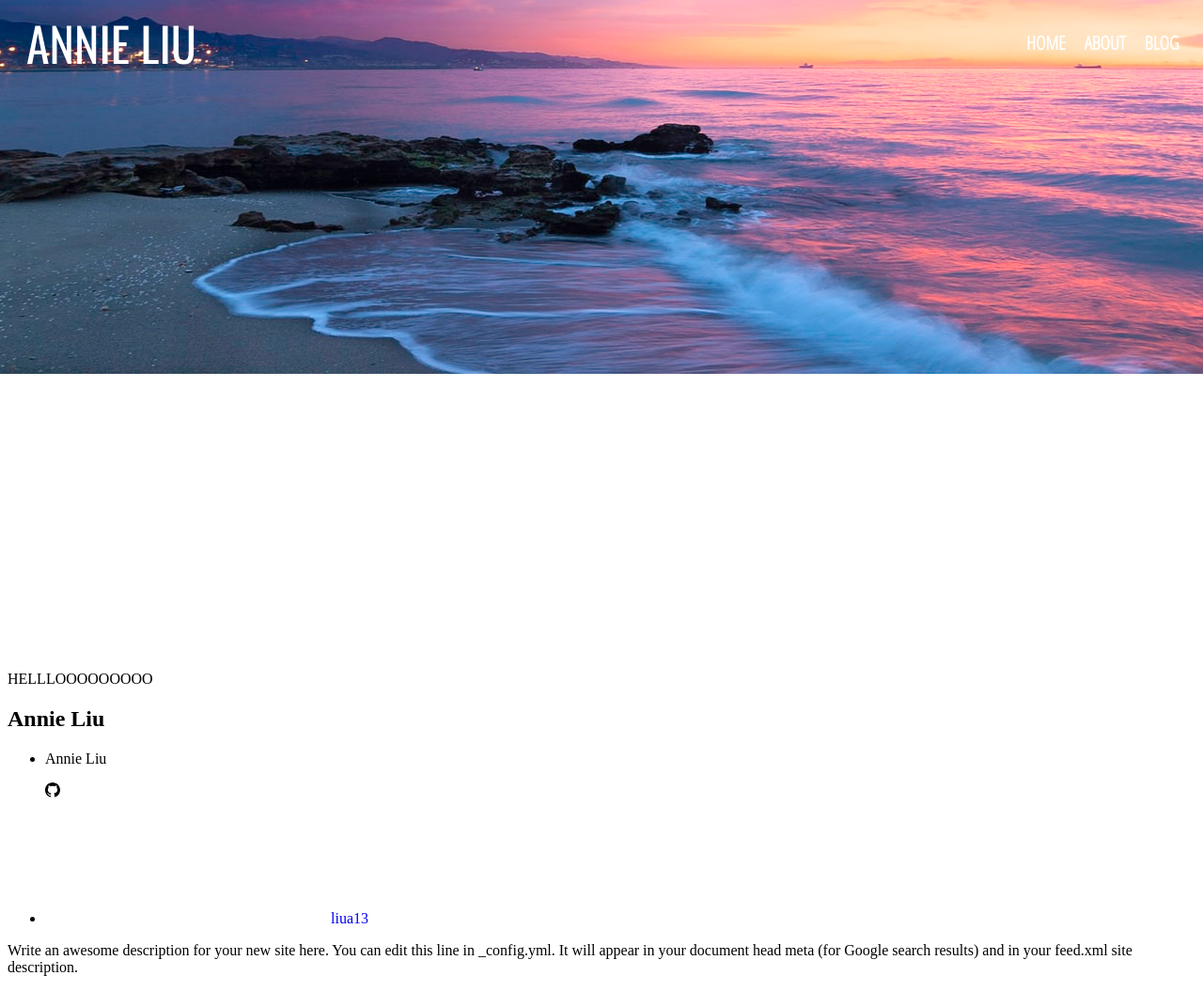
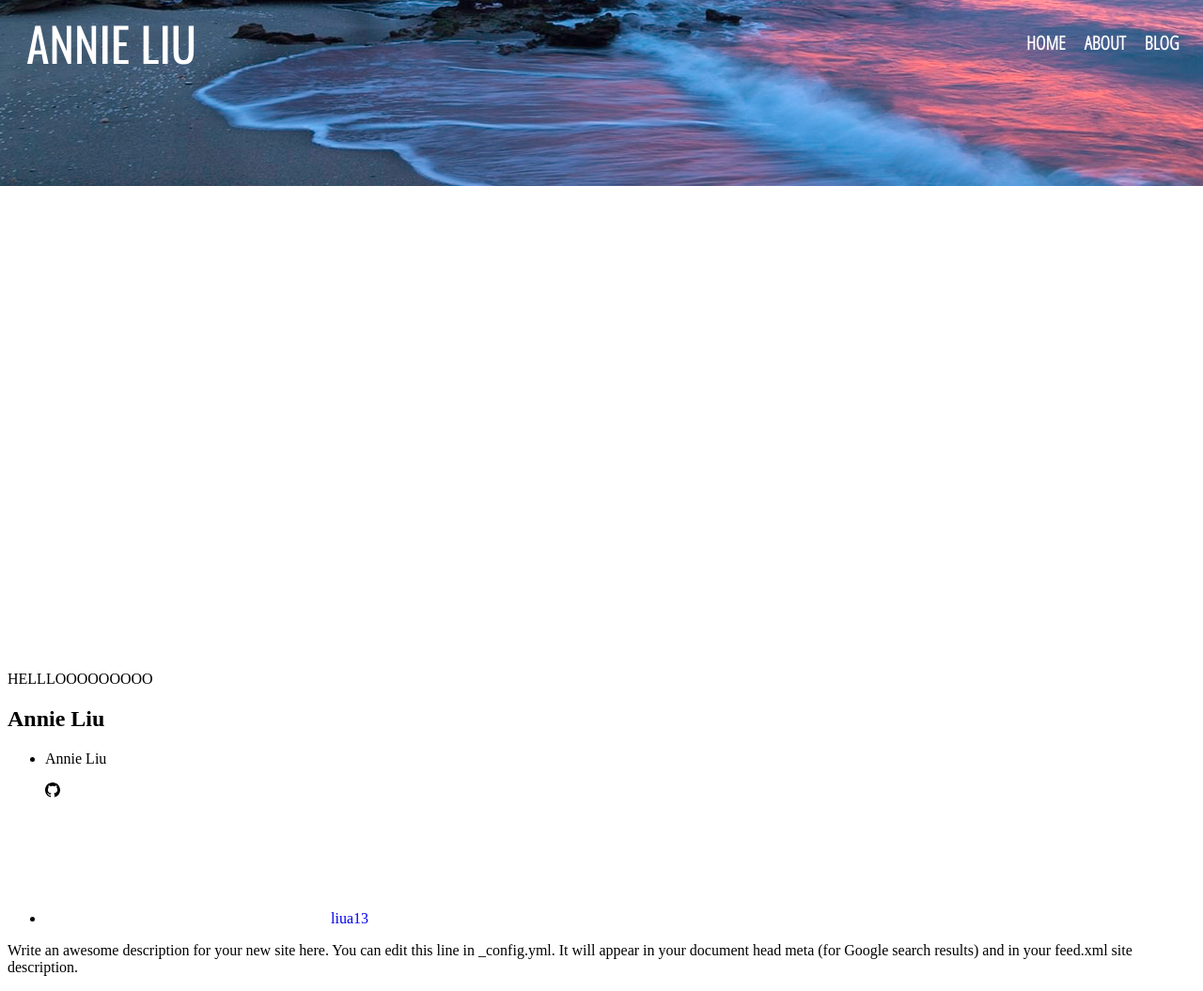
Before and after one commit to liua13/Blog, a Jekyll site: the page built from index.markdown, in a window 1280 px wide. Shown: the whole page at 94% size. Built offline with Jekyll 4.4.1, drawn with Linux system fonts in a browser that asks for light colours; nearby versions of some CDN libraries.

Commit message:
updated home

```diff
--- a/assets/SCSS/main.scss
+++ b/assets/SCSS/main.scss
@@ -20,10 +20,10 @@
 	background-repeat: no-repeat;
 	background-attachment: fixed;
 	background-position: center;
-	min-height: 1600px;
+	min-height: 2000px;
 	width: 105%;
 	padding: 0;
-	margin: -1000px 0px 0px -10px;
+	margin: -1400px 0px 0px -10px;
 }
 
 // *** nav bar ***
```
